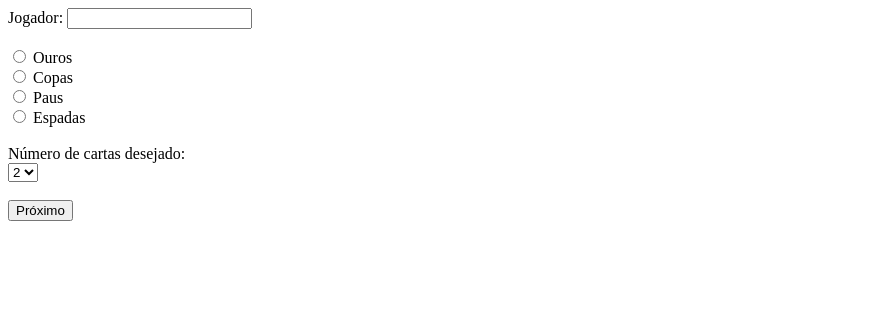
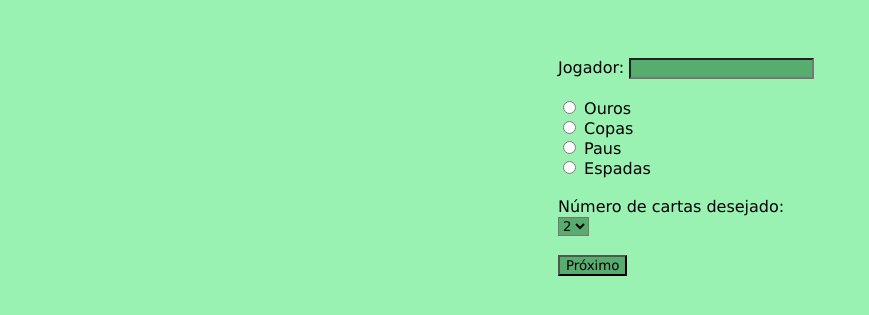
Before and after one commit to SahhMachado/JogoCartas, a PHP site: page / in a window 1280 px wide. Shown: the top 315 px of the page, without its empty margins (0-869 px from the left). Run offline with PHP 8.4, Linux system fonts and the light colour scheme.

Commit message:
TASK- 000: Adição de estilo
Foi adicionado css embutido

```diff
--- a/index.php
+++ b/index.php
@@ -5,6 +5,27 @@
     <meta http-equiv="X-UA-Compatible" content="IE=edge">
     <meta name="viewport" content="width=device-width, initial-scale=1.0">
     <title>Jogo de Cartas</title>
+    <style>
+        body {
+           background-color: #99f2b1;
+           font-family: 'Verdana';
+       }
+       input{
+           background-color: #57ad6e;
+       }
+       button{
+        background-color: #57ad6e;
+        font-family: 'Verdana';
+       }
+       form{
+           padding-top: 50px;
+           padding-left: 550px;
+       }
+       select{
+        background-color: #57ad6e;
+        font-family: 'Verdana';
+       }
+       </style>
     <?php
     $jogador = "";
     if(isset($_POST['nome']))
@@ -17,8 +38,6 @@
     $cartas = "";
        if(isset($_POST['cartas']))
           $cartas = $_POST['cartas'];
-
-    $ouro1 = '<img src="https://encrypted-tbn0.gstatic.com/images?q=tbn:ANd9GcTry9XVMP2enUiSdmlaG5y091Dq5Mr389Mzze53Ng6G_CIaRENWyIAZmkSvIIdKo3-EzKw&usqp=CAU">';
     ?>
 </head>
 <body>
```
